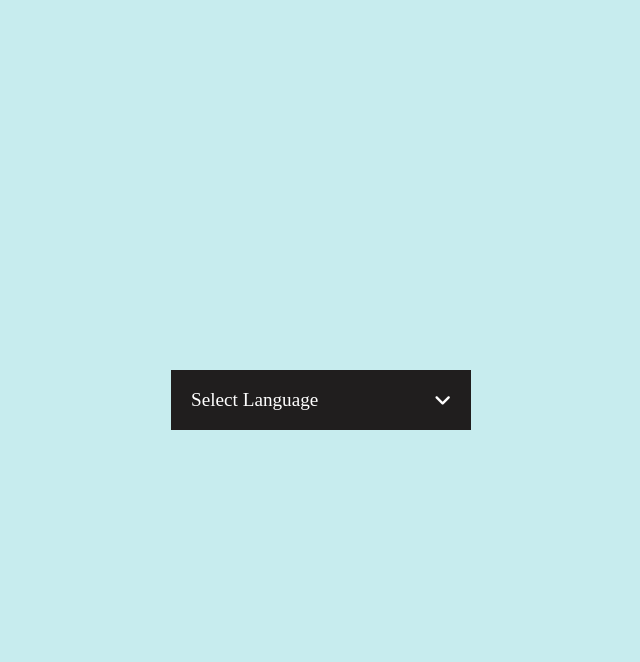
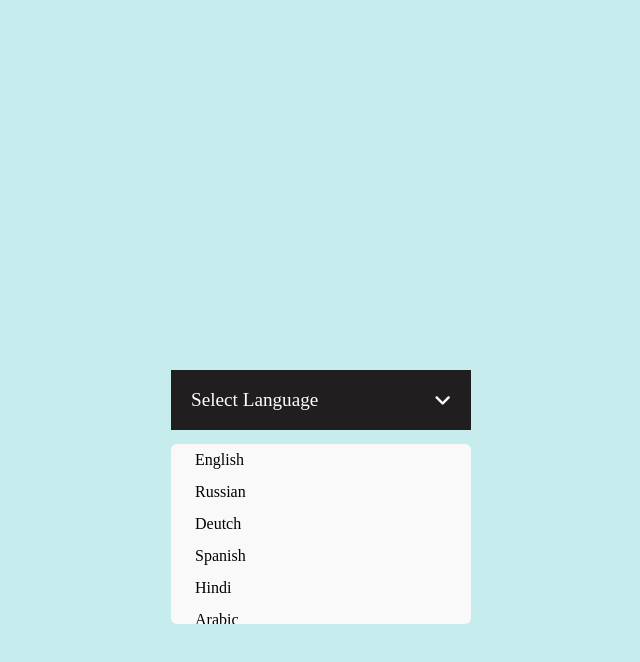
Before and after one commit to TravyCatty/Select-menu, a plain HTML site: page index.html in a window 1280 px wide. Both pictures are taken after a click on the element 640 px from the left and 399 px from the top of the page. Shown: the whole page, without its empty margins (319-959 px from the left). Drawn offline with Linux system fonts and the light colour scheme.

Commit message:
add script show

```diff
--- a/app.js
+++ b/app.js
@@ -0,0 +1,9 @@
+const select = document.querySelector('.select')
+const options_list = document.querySelector('.options-list')
+const option = document.querySelector('.option')
+
+// Show & hide options list
+
+select.addEventListener('click', () => {
+    options_list.classList.toggle('active')
+})
--- a/index.html
+++ b/index.html
@@ -29,6 +29,7 @@
         </div>
     </div>
 
+    <script src="app.js"></script>
 </body>
 
 </html>
--- a/style.css
+++ b/style.css
@@ -49,3 +49,6 @@ body {
 .option:hover {
     color: rgb(1, 150, 150);
 }
+.active{
+    height: 180px;
+}
```
